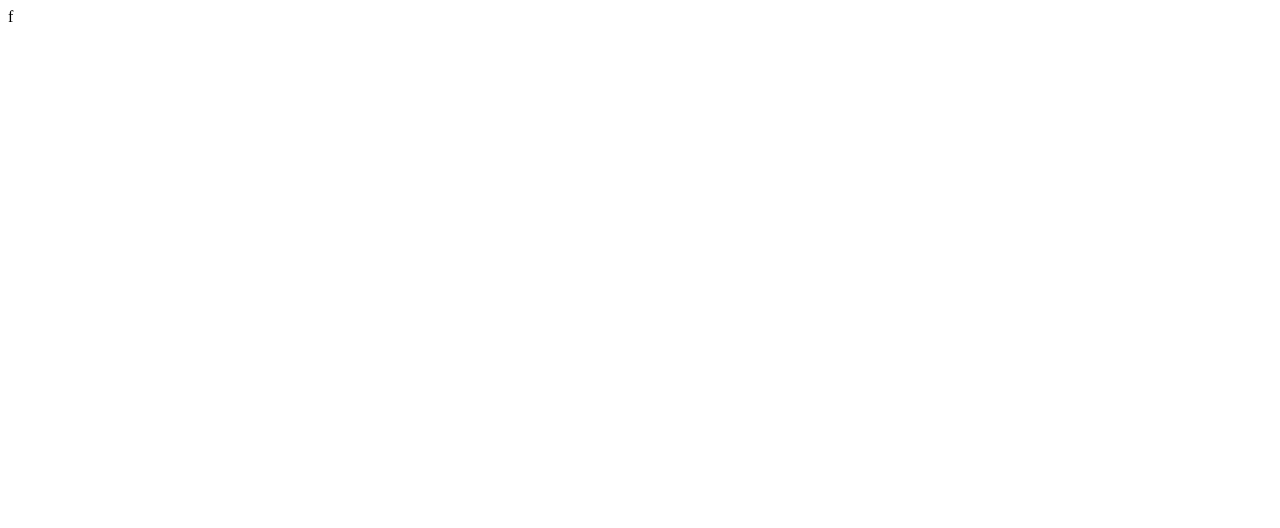
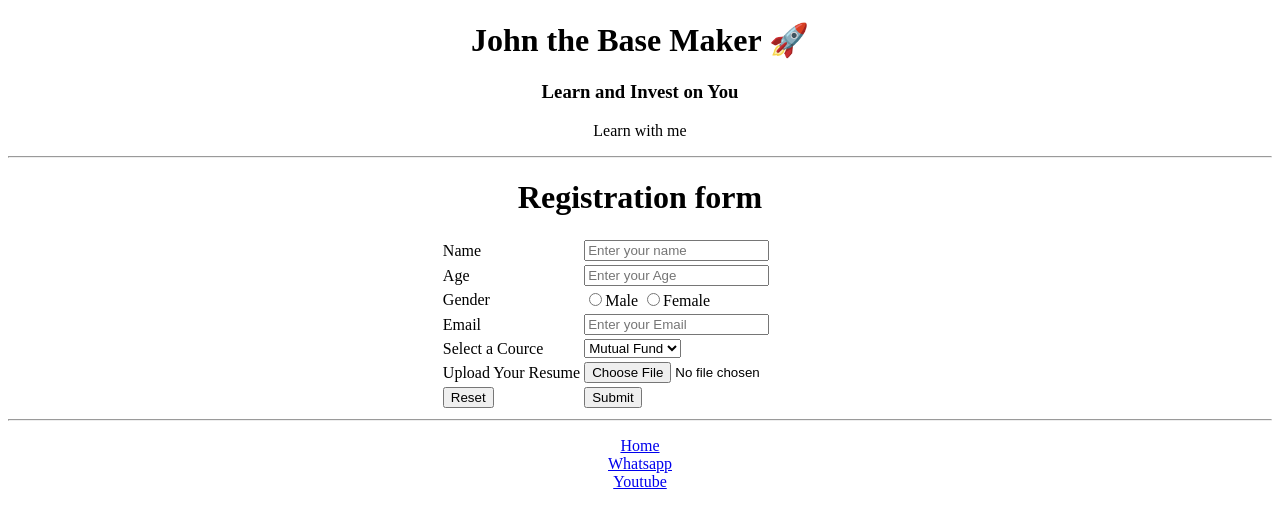
Before and after one commit to johnthebasemaker/john, a plain HTML site: page register.html in a window 1280 px wide. Drawn offline with Linux system fonts and the light colour scheme.

Commit message:
html done

```diff
--- a/register.html
+++ b/register.html
@@ -1 +1,71 @@
-f
+<!DOCTYPE html>
+<html>
+<head>
+    <title> Register </title>
+</head>
+<body>
+    <center>
+        <h1>John the Base Maker 🚀 </h1>
+        <h3>Learn and Invest on You</h3>
+        <p>Learn with me</p>
+        </center>
+        <hr>
+        <center>
+            <h1>Registration form</h1>
+            <form>
+                <table>
+                    <tr>
+                        <td> Name </td> <td> <input type="text" placeholder="Enter your name"> </td>
+                    </tr>
+                    <tr>
+                        <td> Age </td> <td> <input type="number" placeholder="Enter your Age"> </td>
+                    </tr>
+                    <tr>
+                        <td> Gender </td>
+                        <td>
+                            <input type="radio" name="Gender">Male
+                            <input type="radio" name="Gender">Female
+                        </td>
+                    </tr>
+
+                    <tr>
+                        <td> Email </td> <td> <input type="text" placeholder="Enter your Email"> </td>
+                    </tr>
+
+                    <tr>
+                        <td> Select a Cource </td>
+                        <td>
+                            <select>
+                                <option> Mutual Fund </option>
+                                <option> Equity </option>
+                                <option> Bond/Gold </option>
+                            </select>
+                        </td>
+                    </tr>
+
+                    <tr>
+                        <td> Upload Your Resume </td>
+                        <td>
+                            <input type="file">
+                        </td>
+                    </tr>
+
+                    <tr>
+                        <td> <input type="reset"> </td>
+                        <td> <input type="submit"> </td>
+                    </tr>
+
+                </table>
+            </form>
+        </center>
+
+        <hr>
+
+        <center>
+            <p>
+                <a href="index.html"> Home <br> </a> <a href="https://wa.me/qr/DEVDOT6KBJPDF1"> Whatsapp </a> <br> <a href="https://www.youtube.com/@johnsonandrew"> Youtube</a>
+            </p>
+        </center>
+
+</body>
+</html>
```
Also changed, not shown: index.html (+2 -1 lines).
